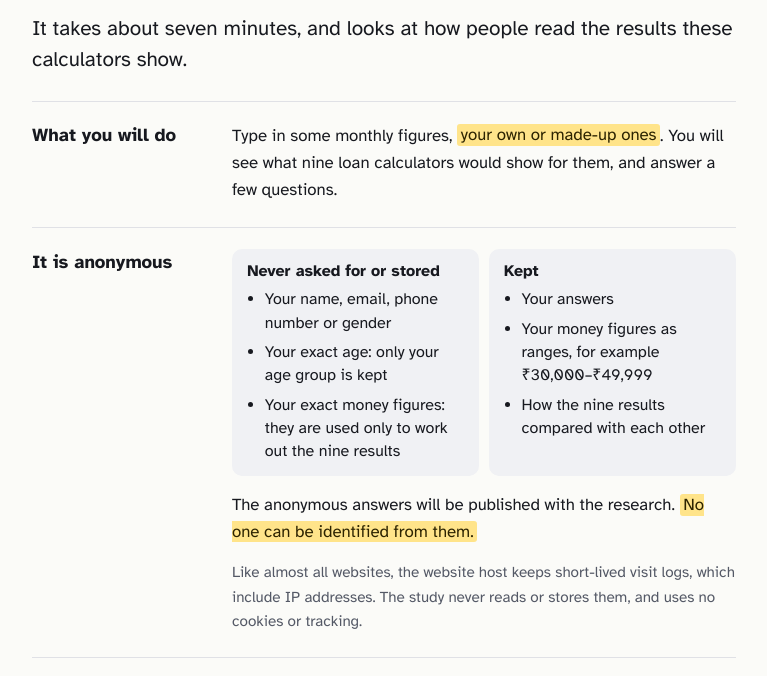
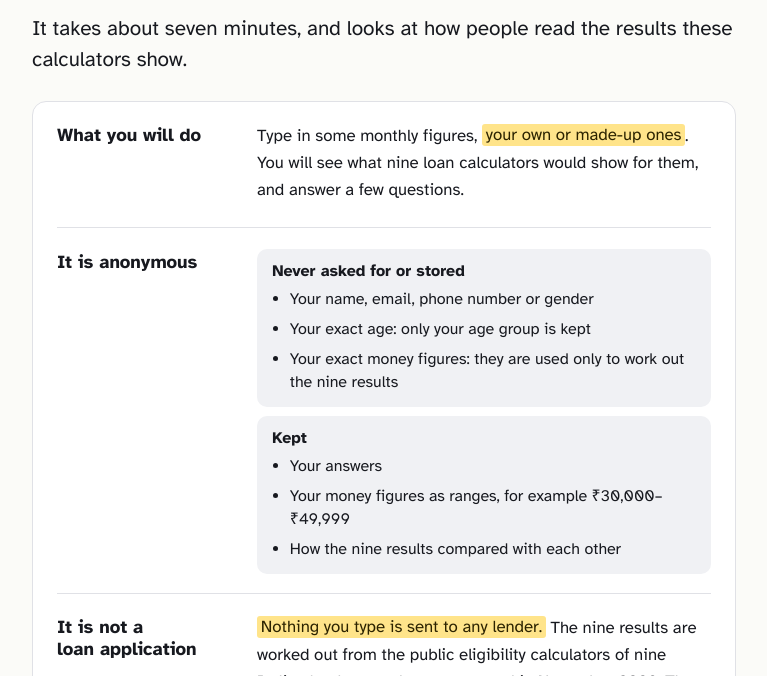
Before and after one commit to BinaryBarrd/loan-eligibility-audit, a website with bundled scripts: page study/public/index.html in a window 1280 px wide. Shown: the part 119-795 px from the top of the page, without its empty margins (256-1023 px from the left). Built offline with nearby package versions, Linux system fonts and the light colour scheme.

Commit message:
Study: trim two lines from the consent page and box its information
Removes the "published with the research" line and the hosting-logs note,
and puts the consent page's five sections in one box.

Co-Authored-By: Claude Opus 5.5 <noreply@anthropic.com>

```diff
--- a/study/public/index.html
+++ b/study/public/index.html
@@ -48,8 +48,6 @@
               </ul>
             </div>
           </div>
-          <p>The anonymous answers will be published with the research. <mark>No one can be identified from them.</mark></p>
-          <p class="small muted">Like almost all websites, the website host keeps short-lived visit logs, which include IP addresses. The study never reads or stores them, and uses no cookies or tracking.</p>
         </div>
       </section>
 
--- a/study/public/study.css
+++ b/study/public/study.css
@@ -176,8 +176,11 @@ select.text { min-height: 48px; font: inherit; }
 .info h2 { font-size: 1.15rem; margin: 1rem 0 0.2rem; }
 
 /* The information as labelled rows: a short label, then its text. Side by side from 40rem. */
-.terms { margin: 1.6rem 0 2rem; border-top: 1px solid var(--line); }
-.term { padding: 1.1rem 0 0.5rem; border-bottom: 1px solid var(--line); }
+/* The whole information in one box, like the results list and the consent panel. */
+.terms { margin: 1.6rem 0 1.2rem; padding: 0 1rem; background: var(--sheet); border: 1px solid var(--line); border-radius: 14px; }
+.term { padding: 1.1rem 0 0.5rem; }
+.term + .term { border-top: 1px solid var(--line); }
+@media (min-width: 40rem) { .terms { padding: 0 1.5rem; } }
 .term h2 { font-size: 1.15rem; margin: 0 0 0.45rem; }
 .term p { font-size: 1.05rem; }
 .term p.small { font-size: 0.95rem; }
@@ -187,7 +190,7 @@ select.text { min-height: 48px; font: inherit; }
 }
 
 /* What is kept, and what never is: two short lists side by side when there is room. */
-.kept { display: grid; gap: 0.6rem; margin: 0 0 1rem; grid-template-columns: repeat(auto-fit, minmax(min(100%, 14rem), 1fr)); }
+.kept { display: grid; gap: 0.6rem; margin: 0 0 0.6rem; grid-template-columns: repeat(auto-fit, minmax(min(100%, 14rem), 1fr)); }
 .kept-col { background: var(--card); border-radius: 10px; padding: 0.8rem 0.95rem 0.3rem; }
 .kept-col h3 { font-size: 1rem; margin: 0 0 0.45rem; }
 .kept-col ul { font-size: 1rem; line-height: 1.45; padding-left: 1.1rem; margin: 0 0 0.5rem; }
```
